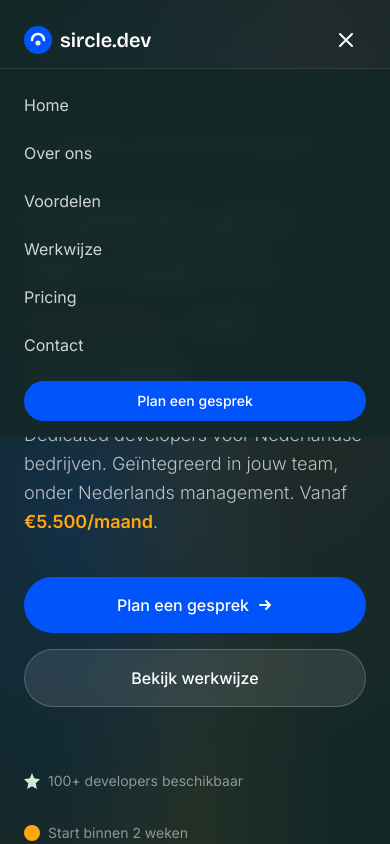
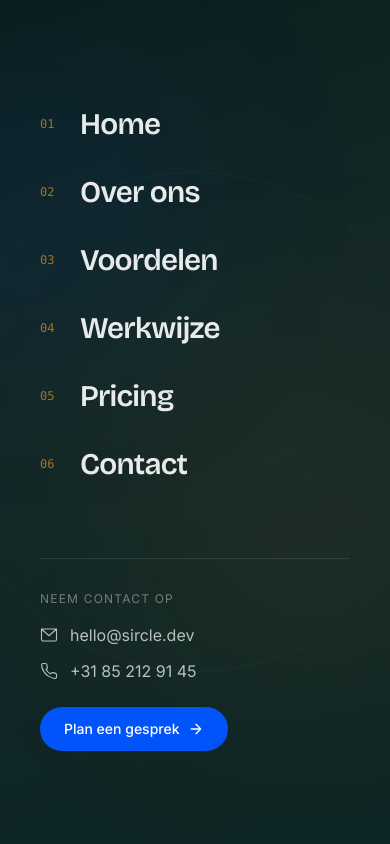
Before and after one commit to sircle-cloud/sircle-dev-site, a Next.js app: page / in a window 390 px wide. Both pictures are taken after a click on the button "Menu". Shown: the top 844 px of the page. Built offline with nearby package versions, Linux system fonts and the light colour scheme.

Commit message:
Add fullscreen animated mobile menu with contact CTA

```diff
--- a/src/components/Navbar.tsx
+++ b/src/components/Navbar.tsx
@@ -1,6 +1,6 @@
 "use client";
 
-import { useEffect, useRef, useState } from "react";
+import { useEffect, useRef, useState, useCallback } from "react";
 import gsap from "gsap";
 
 const navLinks = [
@@ -16,6 +16,10 @@
   const [scrolled, setScrolled] = useState(false);
   const [mobileOpen, setMobileOpen] = useState(false);
   const navRef = useRef<HTMLElement>(null);
+  const overlayRef = useRef<HTMLDivElement>(null);
+  const menuItemsRef = useRef<(HTMLAnchorElement | null)[]>([]);
+  const ctaRef = useRef<HTMLDivElement>(null);
+  const tlRef = useRef<gsap.core.Timeline | null>(null);
 
   useEffect(() => {
     const handleScroll = () => {
@@ -23,7 +27,6 @@
     };
     window.addEventListener("scroll", handleScroll);
 
-    // Initial animation
     if (navRef.current) {
       gsap.fromTo(
         navRef.current,
@@ -35,16 +38,110 @@
     return () => window.removeEventListener("scroll", handleScroll);
   }, []);
 
+  // Lock body scroll when menu is open
+  useEffect(() => {
+    if (mobileOpen) {
+      document.body.style.overflow = "hidden";
+    } else {
+      document.body.style.overflow = "";
+    }
+    return () => {
+      document.body.style.overflow = "";
+    };
+  }, [mobileOpen]);
+
+  const openMenu = useCallback(() => {
+    setMobileOpen(true);
+
+    // Wait for render
+    requestAnimationFrame(() => {
+      if (tlRef.current) tlRef.current.kill();
+
+      const tl = gsap.timeline();
+      tlRef.current = tl;
+
+      // Overlay slides in
+      tl.fromTo(
+        overlayRef.current,
+        { clipPath: "circle(0% at calc(100% - 40px) 32px)" },
+        {
+          clipPath: "circle(150% at calc(100% - 40px) 32px)",
+          duration: 0.6,
+          ease: "power3.inOut",
+        }
+      );
+
+      // Menu items stagger in
+      tl.fromTo(
+        menuItemsRef.current.filter(Boolean),
+        { y: 40, opacity: 0 },
+        {
+          y: 0,
+          opacity: 1,
+          duration: 0.4,
+          stagger: 0.06,
+          ease: "power3.out",
+        },
+        "-=0.2"
+      );
+
+      // CTA fades in
+      if (ctaRef.current) {
+        tl.fromTo(
+          ctaRef.current,
+          { y: 20, opacity: 0 },
+          { y: 0, opacity: 1, duration: 0.4, ease: "power3.out" },
+          "-=0.1"
+        );
+      }
+    });
+  }, []);
+
+  const closeMenu = useCallback(() => {
+    if (tlRef.current) tlRef.current.kill();
+
+    const tl = gsap.timeline({
+      onComplete: () => setMobileOpen(false),
+    });
+    tlRef.current = tl;
+
+    // CTA and items fade out
+    tl.to([ctaRef.current, ...menuItemsRef.current.filter(Boolean)].reverse(), {
+      y: -20,
+      opacity: 0,
+      duration: 0.2,
+      stagger: 0.03,
+      ease: "power3.in",
+    });
+
+    // Overlay closes
+    tl.to(
+      overlayRef.current,
+      {
+        clipPath: "circle(0% at calc(100% - 40px) 32px)",
+        duration: 0.4,
+        ease: "power3.inOut",
+      },
+      "-=0.1"
+    );
+  }, []);
+
   const handleClick = (e: React.MouseEvent<HTMLAnchorElement>, href: string) => {
     e.preventDefault();
-    setMobileOpen(false);
+    if (mobileOpen) {
+      closeMenu();
+    }
+    // Small delay so animation plays before scrolling
+    setTimeout(() => {
       const target = document.querySelector(href);
       if (target) {
         target.scrollIntoView({ behavior: "smooth" });
       }
+    }, mobileOpen ? 500 : 0);
   };
 
   return (
+    <>
       <nav
         ref={navRef}
         className={`fixed top-0 left-0 right-0 z-50 transition-all duration-500 ${
@@ -58,7 +155,7 @@
           <a
             href="#hero"
             onClick={(e) => handleClick(e, "#hero")}
-          className="flex items-center gap-2 text-white font-heading text-xl font-semibold"
+            className="relative z-[60] flex items-center gap-2 text-white font-heading text-xl font-semibold"
           >
             <svg width="28" height="28" viewBox="0 0 28 28" fill="none" className="shrink-0">
               <circle cx="14" cy="14" r="14" fill="#0054f9" />
@@ -84,7 +181,7 @@
             </div>
           </div>
 
-        {/* CTA button */}
+          {/* Desktop CTA */}
           <a
             href="#contact"
             onClick={(e) => handleClick(e, "#contact")}
@@ -95,46 +192,114 @@
 
           {/* Mobile menu button */}
           <button
-          onClick={() => setMobileOpen(!mobileOpen)}
-          className="md:hidden text-white p-2"
+            onClick={() => (mobileOpen ? closeMenu() : openMenu())}
+            className="md:hidden relative z-[60] text-white w-10 h-10 flex items-center justify-center"
             aria-label="Menu"
           >
-          <svg width="24" height="24" viewBox="0 0 24 24" fill="none" stroke="currentColor" strokeWidth="2">
-            {mobileOpen ? (
-              <path d="M6 6l12 12M6 18L18 6" strokeLinecap="round" />
-            ) : (
-              <>
-                <path d="M4 6h16M4 12h16M4 18h16" strokeLinecap="round" />
-              </>
-            )}
-          </svg>
+            <div className="relative w-6 h-5">
+              <span
+                className={`absolute left-0 w-6 h-[2px] bg-white rounded-full transition-all duration-300 ${
+                  mobileOpen ? "top-[9px] rotate-45" : "top-0"
+                }`}
+              />
+              <span
+                className={`absolute left-0 top-[9px] w-6 h-[2px] bg-white rounded-full transition-all duration-300 ${
+                  mobileOpen ? "opacity-0 scale-x-0" : "opacity-100"
+                }`}
+              />
+              <span
+                className={`absolute left-0 w-6 h-[2px] bg-white rounded-full transition-all duration-300 ${
+                  mobileOpen ? "top-[9px] -rotate-45" : "top-[18px]"
+                }`}
+              />
+            </div>
           </button>
         </div>
+      </nav>
 
-      {/* Mobile menu */}
+      {/* Fullscreen mobile menu overlay */}
       {mobileOpen && (
-        <div className="md:hidden bg-primary/95 backdrop-blur-md border-t border-white/10 mt-2">
-          <div className="px-6 py-4 flex flex-col gap-2">
-            {navLinks.map((link) => (
+        <div
+          ref={overlayRef}
+          className="fixed inset-0 z-[55] md:hidden"
+          style={{
+            background: "linear-gradient(160deg, #0a1e1e 0%, #142828 40%, #0d2525 100%)",
+            clipPath: "circle(0% at calc(100% - 40px) 32px)",
+          }}
+        >
+          {/* Subtle background elements */}
+          <div className="absolute inset-0 overflow-hidden">
+            <div className="absolute top-20 -left-20 w-64 h-64 bg-accent-blue/10 rounded-full blur-[100px]" />
+            <div className="absolute bottom-40 -right-20 w-80 h-80 bg-accent-warm/8 rounded-full blur-[120px]" />
+            <div className="absolute top-1/2 left-1/2 -translate-x-1/2 -translate-y-1/2 w-[500px] h-[500px] rounded-full border border-white/[0.03]" />
+          </div>
+
+          {/* Menu content */}
+          <div className="relative h-full flex flex-col justify-center px-10">
+            {/* Nav links */}
+            <div className="flex flex-col gap-2">
+              {navLinks.map((link, i) => (
                 <a
                   key={link.href}
+                  ref={(el) => { menuItemsRef.current[i] = el; }}
                   href={link.href}
                   onClick={(e) => handleClick(e, link.href)}
-                className="text-white/80 hover:text-white text-base py-2 transition-colors"
+                  className="group flex items-center gap-4 py-3 text-white/90 hover:text-white transition-colors"
                 >
+                  <span className="text-xs text-accent-warm/60 font-mono w-6">
+                    0{i + 1}
+                  </span>
+                  <span className="font-heading text-3xl font-semibold tracking-tight group-hover:translate-x-2 transition-transform duration-300">
                     {link.label}
+                  </span>
+                  <span className="ml-auto opacity-0 group-hover:opacity-100 transition-opacity duration-300 text-accent-warm">
+                    →
+                  </span>
                 </a>
               ))}
+            </div>
+
+            {/* Bottom CTA section */}
+            <div ref={ctaRef} className="mt-16 pt-8 border-t border-white/10">
+              <p className="text-white/40 text-xs uppercase tracking-widest mb-4">
+                Neem contact op
+              </p>
+              <div className="flex flex-col gap-3">
+                <a
+                  href="mailto:hello@sircle.dev"
+                  className="flex items-center gap-3 text-white/70 hover:text-white transition-colors"
+                >
+                  <svg width="18" height="18" viewBox="0 0 24 24" fill="none" stroke="currentColor" strokeWidth="1.5" strokeLinecap="round" strokeLinejoin="round">
+                    <rect x="2" y="4" width="20" height="16" rx="2" />
+                    <path d="M22 4L12 13 2 4" />
+                  </svg>
+                  <span className="text-base">hello@sircle.dev</span>
+                </a>
+                <a
+                  href="tel:+31852129145"
+                  className="flex items-center gap-3 text-white/70 hover:text-white transition-colors"
+                >
+                  <svg width="18" height="18" viewBox="0 0 24 24" fill="none" stroke="currentColor" strokeWidth="1.5" strokeLinecap="round" strokeLinejoin="round">
+                    <path d="M22 16.92v3a2 2 0 01-2.18 2 19.79 19.79 0 01-8.63-3.07 19.5 19.5 0 01-6-6 19.79 19.79 0 01-3.07-8.67A2 2 0 014.11 2h3a2 2 0 012 1.72c.127.96.361 1.903.7 2.81a2 2 0 01-.45 2.11L8.09 9.91a16 16 0 006 6l1.27-1.27a2 2 0 012.11-.45c.907.339 1.85.573 2.81.7A2 2 0 0122 16.92z" />
+                  </svg>
+                  <span className="text-base">+31 85 212 91 45</span>
+                </a>
+              </div>
+
               <a
                 href="#contact"
                 onClick={(e) => handleClick(e, "#contact")}
-              className="bg-accent-blue text-white text-center text-sm font-medium px-5 py-2.5 rounded-full mt-2"
+                className="mt-6 inline-flex items-center gap-2 bg-accent-blue hover:bg-accent-blue/90 text-white text-sm font-medium px-6 py-3 rounded-full transition-all"
               >
                 Plan een gesprek
+                <svg width="16" height="16" viewBox="0 0 24 24" fill="none" stroke="currentColor" strokeWidth="2" strokeLinecap="round" strokeLinejoin="round">
+                  <path d="M5 12h14M12 5l7 7-7 7" />
+                </svg>
               </a>
             </div>
           </div>
+        </div>
       )}
-    </nav>
+    </>
   );
 }
```
Lines whose indentation alone changed are shown as unchanged.
